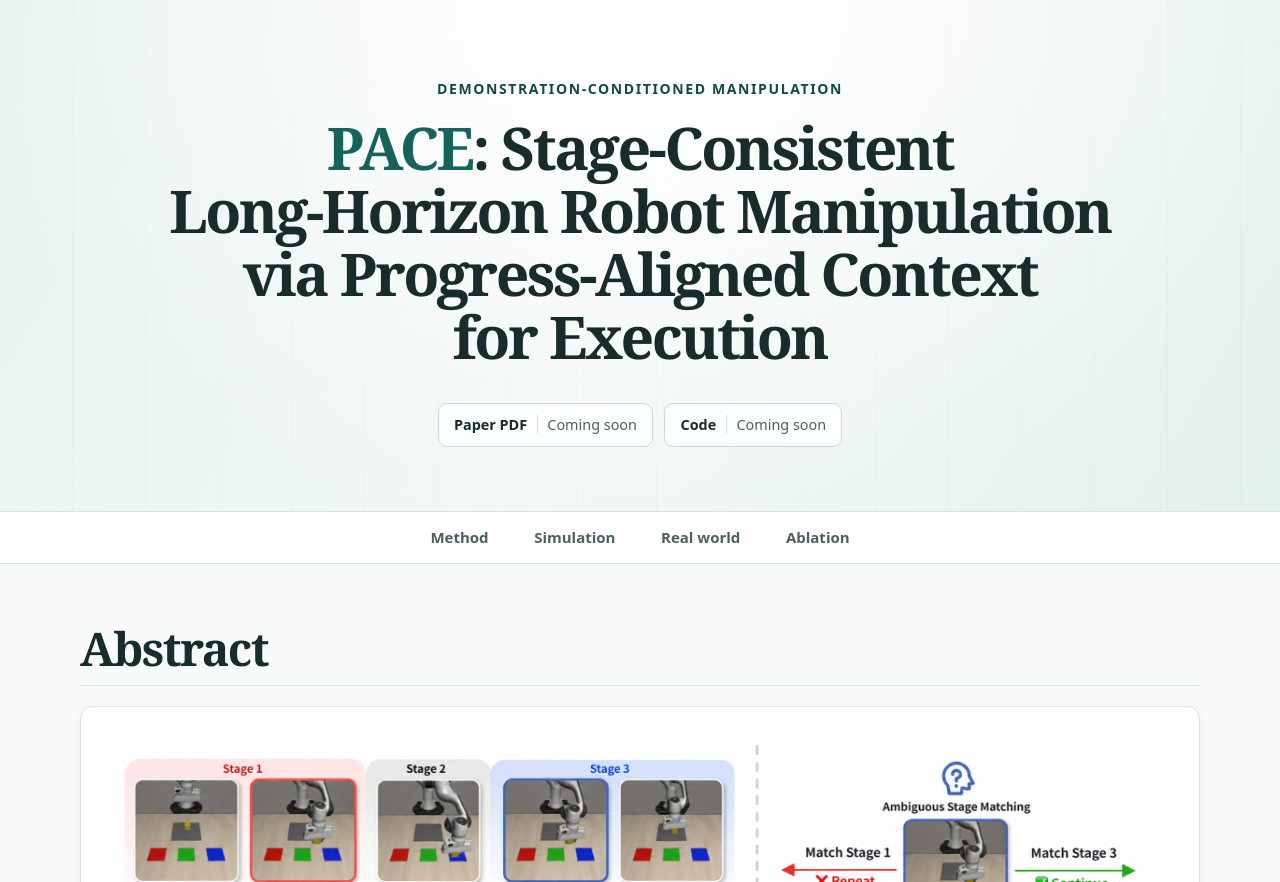
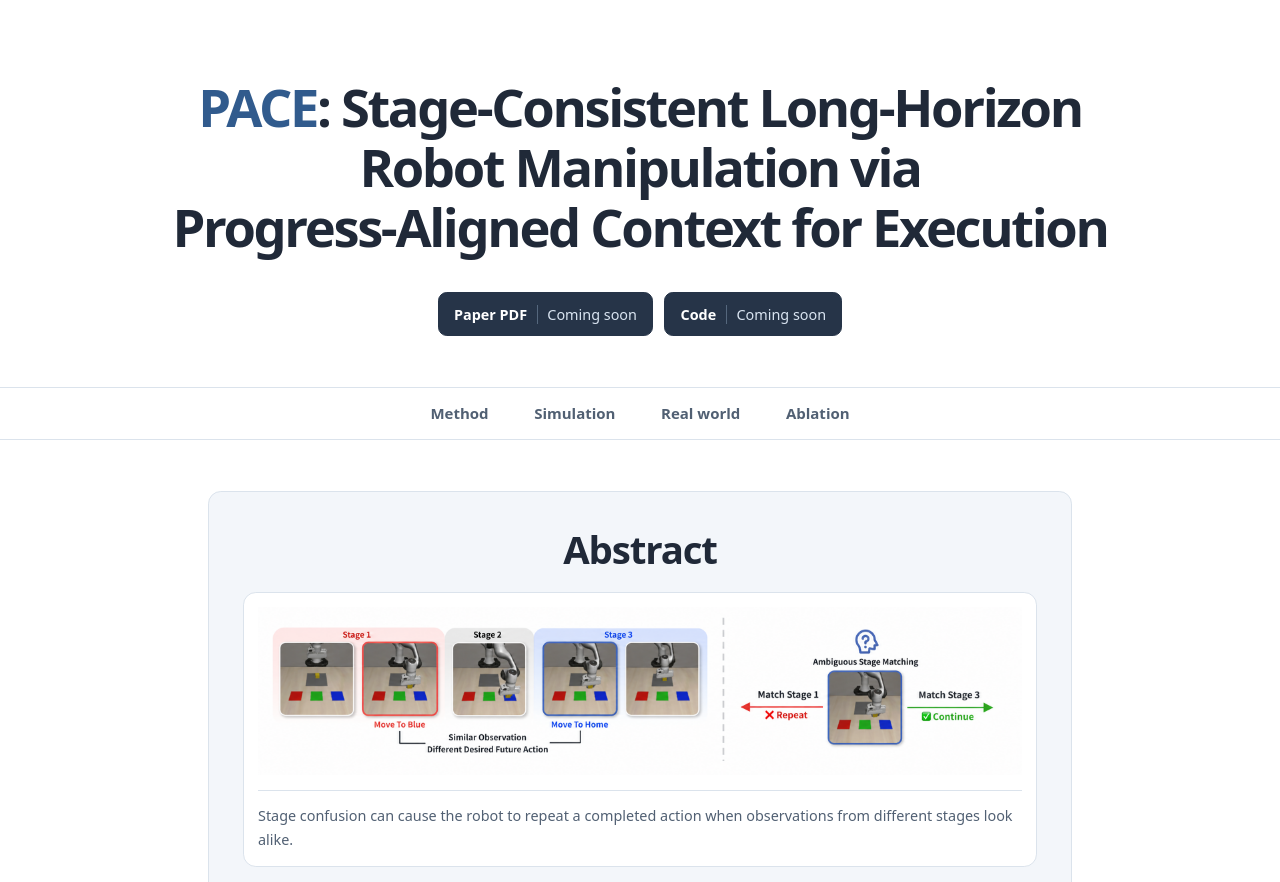
Before and after one commit to Ye-2077/pace.github.io, a plain HTML site: page index.html in a window 1280 px wide. Shown: the top 882 px of the page. Drawn offline with Linux system fonts and the light colour scheme.

Commit message:
Align PACE with an academic project page layout

```diff
--- a/index.html
+++ b/index.html
@@ -5,7 +5,7 @@
   <meta name="viewport" content="width=device-width, initial-scale=1">
   <meta name="description" content="PACE aligns a robot's demonstration context with its realized execution progress for stage-consistent long-horizon manipulation.">
   <meta name="citation_title" content="PACE: Stage-Consistent Long-Horizon Robot Manipulation via Progress-Aligned Context for Execution">
-  <meta name="theme-color" content="#f3f8f6">
+  <meta name="theme-color" content="#ffffff">
   <title>PACE · Progress-Aligned Context for Execution</title>
   <link rel="stylesheet" href="style.css">
   <script src="demos.js" defer></script>
@@ -14,7 +14,6 @@
   <a class="skip-link" href="#content">Skip to content</a>
   <header class="hero">
     <div class="shell">
-      <p class="hero-kicker">Demonstration-conditioned manipulation</p>
       <h1><span class="project-name">PACE</span>: Stage-Consistent <span class="keep-together">Long-Horizon</span> Robot Manipulation via <span class="keep-together">Progress-Aligned</span> Context for Execution</h1>
       <div class="actions">
         <span class="button button-unavailable">Paper PDF <span class="release-status">Coming soon</span></span>
--- a/style.css
+++ b/style.css
@@ -1,17 +1,16 @@
 :root {
   color-scheme: light;
-  --canvas: #f8fbfa;
+  --canvas: #ffffff;
   --surface: #ffffff;
-  --ink: #182c2b;
-  --muted: #4b6161;
-  --line: #d6e3df;
-  --soft: #eff5f3;
-  --accent: #16635b;
-  --accent-dark: #104b45;
-  --accent-soft: #e4f2ed;
+  --ink: #202938;
+  --muted: #516073;
+  --line: #dbe3ec;
+  --soft: #f3f6fa;
+  --accent: #315b8d;
+  --accent-dark: #233f62;
+  --accent-soft: #eaf1f9;
   --radius: .8rem;
-  --serif: "Iowan Old Style", Georgia, serif;
-  --sans: "Avenir Next", system-ui, sans-serif;
+  --sans: system-ui, -apple-system, sans-serif;
   font: 1rem/1.68 var(--sans);
   color: var(--ink);
   background: var(--canvas);
@@ -27,7 +26,7 @@ a:hover { text-decoration-thickness: 2px; }
 img, video { display: block; width: 100%; height: auto; }
 [hidden] { display: none !important; }
 
-.shell { width: min(89%, 70rem); margin-inline: auto; }
+.shell { width: min(calc(100% - 3rem), 62rem); margin-inline: auto; }
 .skip-link {
   position: absolute;
   z-index: 5;
@@ -41,25 +40,14 @@ img, video { display: block; width: 100%; height: auto; }
 .skip-link:focus { transform: none; }
 
 .hero {
-  padding-block: clamp(3.15rem, 6vw, 5.5rem) clamp(2.65rem, 5vw, 4.1rem);
+  padding-block: clamp(2.75rem, 6vw, 5.15rem) clamp(1.8rem, 4vw, 3.15rem);
   text-align: center;
-  background:
-    radial-gradient(ellipse at 50% 0%, #fff 8%, #ffffff15 75%),
-    repeating-linear-gradient(90deg, transparent 0 4.5rem, #16635b08 4.5rem calc(4.5rem + 1px)),
-    linear-gradient(120deg, #e4f1ec, #f1f7f4 50%, #e1f0ed);
-}
-.hero-kicker {
-  color: var(--accent-dark);
-  font-size: .875rem;
-  font-weight: 700;
-  letter-spacing: .115em;
-  text-transform: uppercase;
 }
 .hero h1 {
-  margin: 1rem auto 0;
-  max-width: 64rem;
-  font: 700 clamp(2rem, 4.6vw, 4rem)/1.07 var(--serif);
-  letter-spacing: -.042em;
+  margin-inline: auto;
+  max-width: 59rem;
+  font: 750 clamp(2rem, 4.1vw, 3.5rem)/1.15 var(--sans);
+  letter-spacing: -.045em;
   text-wrap: balance;
 }
 .project-name { color: var(--accent); }
@@ -89,15 +77,15 @@ button.button { cursor: pointer; }
 button.button:hover { border-color: var(--accent); color: var(--accent); }
 button.button-primary { background: var(--accent); color: #fff; border-color: var(--accent); }
 button.button-primary:hover { background: var(--accent-dark); color: #fff; }
-.button-unavailable { background: #ffffffdd; border-color: #c7dbd3; }
-.release-status { padding-left: .6rem; border-left: 1px solid var(--line); color: var(--muted); font-weight: 500; }
+.button-unavailable { color: #fff; background: #263448; border-color: #263448; }
+.release-status { padding-left: .6rem; border-left: 1px solid #55677d; color: #d9e4f1; font-weight: 500; }
 
 .section-nav {
   position: sticky;
   top: 0;
   z-index: 2;
   border-block: 1px solid var(--line);
-  background: #fdfefd;
+  background: var(--surface);
 }
 .section-nav .shell {
   display: flex;
@@ -118,17 +106,25 @@ button.button-primary:hover { background: var(--accent-dark); color: #fff; }
 .section-nav a:hover { color: var(--accent-dark); background: var(--accent-soft); }
 
 .section { padding-top: clamp(3rem, 6.75vw, 5.6rem); }
-#abstract { padding-top: clamp(2rem, 4.6vw, 3.65rem); }
+#abstract {
+  width: min(100%, 54rem);
+  margin: clamp(1.65rem, 4vw, 3.15rem) auto 0;
+  padding: clamp(1rem, 3vw, 2.15rem);
+  border: 1px solid var(--line);
+  border-radius: var(--radius);
+  background: var(--soft);
+}
 .section h2 {
-  border-bottom: 1px solid var(--line);
-  padding-bottom: .62rem;
-  font: 700 clamp(2rem, 4vw, 2.9rem)/1.12 var(--serif);
-  letter-spacing: -.035em;
+  font: 750 clamp(1.75rem, 3vw, 2.6rem)/1.2 var(--sans);
+  letter-spacing: -.03em;
+  text-align: center;
+  text-wrap: balance;
 }
 .section h3 { font-size: 1.15rem; font-weight: 750; line-height: 1.36; letter-spacing: -.02em; }
-.section > p { max-width: 79ch; margin-top: .6rem; color: var(--muted); }
-.section > .lede { margin-top: 1.05rem; color: var(--ink); font-weight: 650; font-size: 1.12rem; }
-#abstract > p { margin-top: 1.05rem; color: var(--ink); }
+.section > p { max-width: 79ch; margin: .65rem auto 0; color: var(--muted); }
+.section > .lede { margin-top: .9rem; color: var(--ink); font-weight: 650; font-size: 1.08rem; text-align: center; }
+#abstract > p { max-width: none; margin-top: 1.15rem; color: var(--ink); line-height: 1.75; }
+#abstract .research-figure { padding: .85rem; box-shadow: none; }
 
 .research-figure {
   margin-top: 1.25rem;
@@ -136,7 +132,7 @@ button.button-primary:hover { background: var(--accent-dark); color: #fff; }
   border: 1px solid var(--line);
   border-radius: var(--radius);
   background: var(--surface);
-  box-shadow: 0 5px 16px #183b3410;
+  box-shadow: 0 3px 12px #20344c0a;
 }
 .research-figure > a { display: block; border-radius: .3rem; }
 .research-figure figcaption, .video-frame figcaption {
@@ -177,7 +173,7 @@ button.button-primary:hover { background: var(--accent-dark); color: #fff; }
 .method-steps img { aspect-ratio: 2.7; object-fit: contain; }
 .method-steps .method-execution {
   grid-column: 1 / -1;
-  border-left: 3px solid #6ca798;
+  border-left: 3px solid #8aa8cb;
   background: var(--soft);
 }
 .method-execution p { max-width: 86ch; margin-top: .35rem; color: var(--muted); }
@@ -234,7 +230,7 @@ button.button-primary:hover { background: var(--accent-dark); color: #fff; }
 .experiment-metric strong {
   display: block;
   color: var(--accent-dark);
-  font: 700 1.8rem/1 var(--serif);
+  font: 750 1.7rem/1 var(--sans);
   font-variant-numeric: lining-nums tabular-nums;
 }
 .experiment-metric span { display: block; margin-top: .15rem; color: var(--muted); font-size: .875rem; }
@@ -251,9 +247,9 @@ th, td { padding: .6rem .95rem; border-top: 1px solid var(--line); text-align: r
 th:first-child { text-align: left; }
 thead th { background: var(--soft); }
 tbody th { font-weight: 650; }
-tbody tr:nth-child(even) { background: #f9fcfb; }
+tbody tr:nth-child(even) { background: #f9fbfd; }
 td:last-child, thead th:last-child { background: var(--accent-soft); color: var(--accent-dark); font-weight: 750; }
-.section > .table-note { font-size: .9rem; }
+.section > .table-note { max-width: none; font-size: .9rem; }
 
 .ablation-result { margin-top: clamp(1.8rem, 4vw, 2.9rem); }
 .ablation-result > h3 { margin-bottom: .8rem; font-size: 1.25rem; }
@@ -264,7 +260,7 @@ td:last-child, thead th:last-child { background: var(--accent-soft); color: var(
   gap: clamp(1rem, 3vw, 2.25rem);
   align-items: center;
 }
-.result-explanation { padding-left: 1rem; border-left: 2px solid #80ac9e; color: var(--muted); }
+.result-explanation { padding-left: 1rem; border-left: 2px solid #8aa8cb; color: var(--muted); }
 .result-explanation p + p { margin-top: .7rem; }
 .result-explanation strong { color: var(--ink); }
 .comparison { margin-top: clamp(1.5rem, 4vw, 2.65rem); }
@@ -273,11 +269,10 @@ td:last-child, thead th:last-child { background: var(--accent-soft); color: var(
 .comparison-video:last-child figcaption { color: var(--accent-dark); background: var(--accent-soft); }
 .comparison-controls { display: flex; align-items: center; flex-wrap: wrap; gap: .6rem; margin-top: .9rem; }
 
-.site-footer { margin-top: clamp(3rem, 7vw, 5.2rem); color: #eef8f4; background: #143a36; }
+.site-footer { margin-top: clamp(3rem, 7vw, 5.2rem); border-top: 1px solid var(--line); color: var(--ink); background: var(--soft); }
 .footer-row { display: flex; align-items: center; justify-content: space-between; gap: 1rem; padding-block: 1.3rem; }
-.footer-row span { font: 700 1.4rem/1 var(--serif); }
+.footer-row span { font: 750 1.15rem/1 var(--sans); }
 .footer-row a { color: inherit; font-size: .9rem; }
-.footer-row a:focus-visible { outline-color: #fff; }
 
 @media (min-width: 53rem) {
   .experiment:has(.is-square) {
@@ -291,8 +286,7 @@ td:last-child, thead th:last-child { background: var(--accent-soft); color: var(
 }
 
 @media (max-width: 46rem) {
-  .shell { width: 91%; }
-  .hero-kicker { font-size: .8rem; }
+  .shell { width: calc(100% - 2rem); }
   .section-nav .shell { gap: 0; }
   .section-nav a { padding-inline: .4rem; }
   .method-steps, .result-grid, .comparison-grid { grid-template-columns: 1fr; gap: .95rem; }
@@ -307,7 +301,7 @@ td:last-child, thead th:last-child { background: var(--accent-soft); color: var(
 }
 
 @media (max-width: 24rem) {
-  .hero h1 { font-size: clamp(1.72rem, 8.25vw, 2rem); }
+  .hero h1 { font-size: clamp(1.625rem, 7.75vw, 2rem); }
   .section-nav .shell { width: 100%; }
   .section-nav a { padding-inline: .3rem; font-size: .875rem; }
   .experiment-heading { flex-wrap: wrap; }
```
